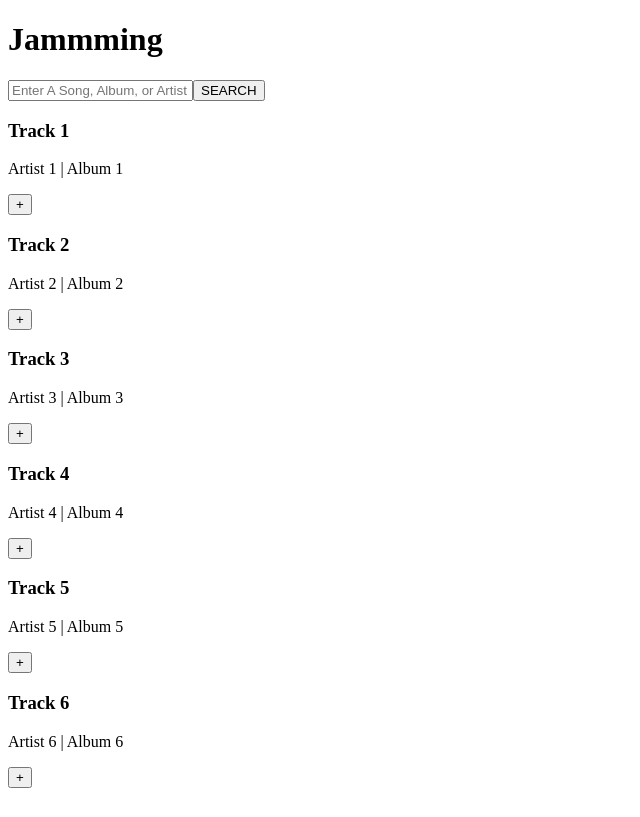
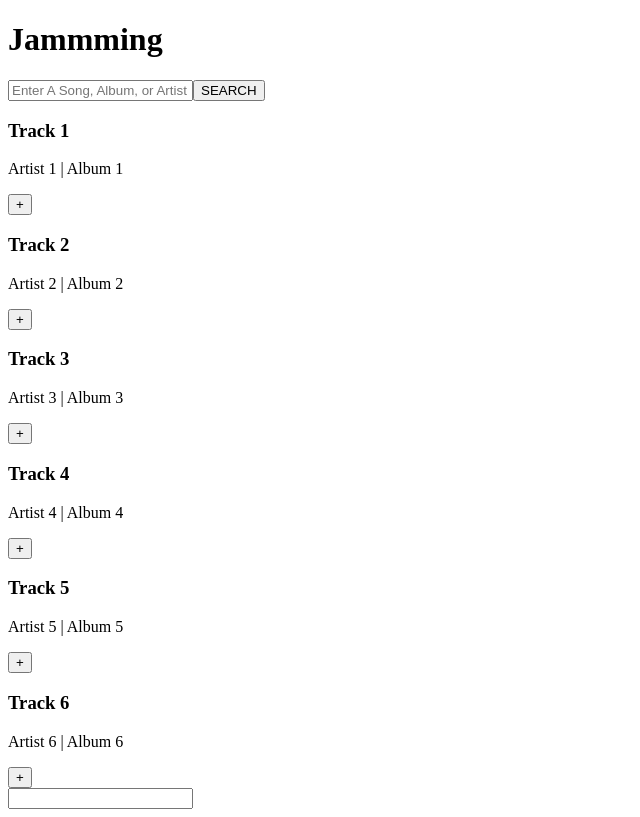
Before and after one commit to NoirJ0e/jamming, a React (Create React App) app: page / in a window 1280 px wide. Shown: the whole page, without its empty margins (0-640 px from the left). Built offline with nearby package versions, Linux system fonts and the light colour scheme.

Commit message:
finish playlist display

```diff
--- a/src/App.js
+++ b/src/App.js
@@ -28,12 +28,33 @@ function App() {
     setSearchResults(results);
   };
 
+  const handlePlayListNameChange = (newName) => {
+    setPlaylistName(newName);
+  };
+
+  const playListRemoveTrack = (track) => {
+    const newTracks = playlistTracks.filter((t) => t.id !== track.id);
+    setPlaylistTracks(newTracks);
+  };
+  const playListSave = () => {
+    console.log("Saving the playlist to Spotify...");
+    console.log("Playlist Name:", playlistName);
+    console.log("Tracks:", playlistTracks);
+    // Here, you will later add the code to interact with the Spotify API
+  };
+
   return (
     <div>
       <NavBar />
       <SearchBar onSearch={handleSearch} />
       <SearchResults results={searchResults} />
-      <PlayList />
+      <PlayList
+        playlistName={playlistName}
+        savedTracks={playlistTracks}
+        onRemove={playListRemoveTrack}
+        onNameChange={handlePlayListNameChange}
+        onSave={playListSave}
+      />
     </div>
   );
 }
--- a/src/components/Playlist.js
+++ b/src/components/Playlist.js
@@ -1,7 +1,33 @@
 import React from "react";
+import Tracklist from "./Tracklist";
+import Track from "./Track";
 
-function Playlist() {
-  return;
+function Playlist({
+  playlistName,
+  savedTracks,
+  onRemove,
+  onNameChange,
+  onSave,
+}) {
+  const handleNameChange = (e) => {
+    onNameChange(e.target.value);
+  };
+  return (
+    <section className="playlist">
+      <input
+        value={playlistName}
+        defaultValue="New Playlist"
+        onChange={handleNameChange}
+        type="text"
+      />
+      <Tracklist
+        tracks={savedTracks}
+        onRemove={onRemove}
+        onSave={onSave}
+        isRemoval={true}
+      />
+    </section>
+  );
 }
 
 export default Playlist;
--- a/src/components/Track.js
+++ b/src/components/Track.js
@@ -1,13 +1,37 @@
 import React from "react";
 
-function Track({ name, artist, album }) {
+function Track({ track, isRemoval, onAdd, onRemove }) {
+  const { name, artist, album } = track;
+  const addTrack = () => {
+    onAdd(track);
+  };
+
+  function OperateButton() {
+    if (isRemoval) {
+      return (
+        <button className="track-action" onClick={removeTrack}>
+          -
+        </button>
+      );
+    } else {
+      return (
+        <button className="track-action" onClick={addTrack}>
+          +
+        </button>
+      );
+    }
+  }
+
+  const removeTrack = () => {
+    onRemove(track);
+  };
   return (
     <div className="track">
       <h3>{name}</h3>
       <p>
         {artist} | {album}
       </p>
-      <button className="track-action">+</button>{" "}
+      <OperateButton />
     </div>
   );
 }
--- a/src/components/Tracklist.js
+++ b/src/components/Tracklist.js
@@ -1,16 +1,17 @@
 import React from "react";
 import Track from "./Track";
 
-function Tracklist({ tracks }) {
+function Tracklist({ tracks, isRemoval, onSave, onRemove }) {
   return (
     <div className="track-list">
       {tracks.map((track) => {
         return (
           <Track
             key={track.id}
-            name={track.name}
-            artist={track.artist}
-            album={track.album}
+            track={track}
+            isRemoval={isRemoval}
+            onSave={onSave}
+            onRemove={onRemove}
           />
         );
       })}
```
